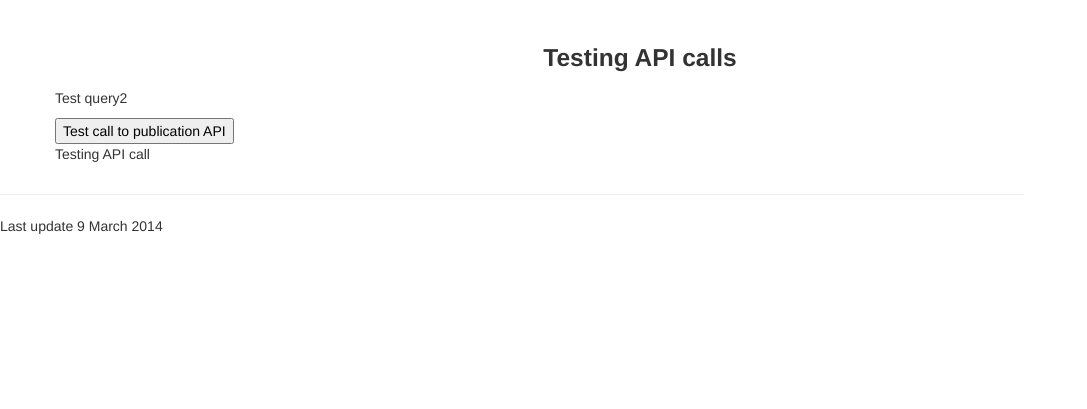
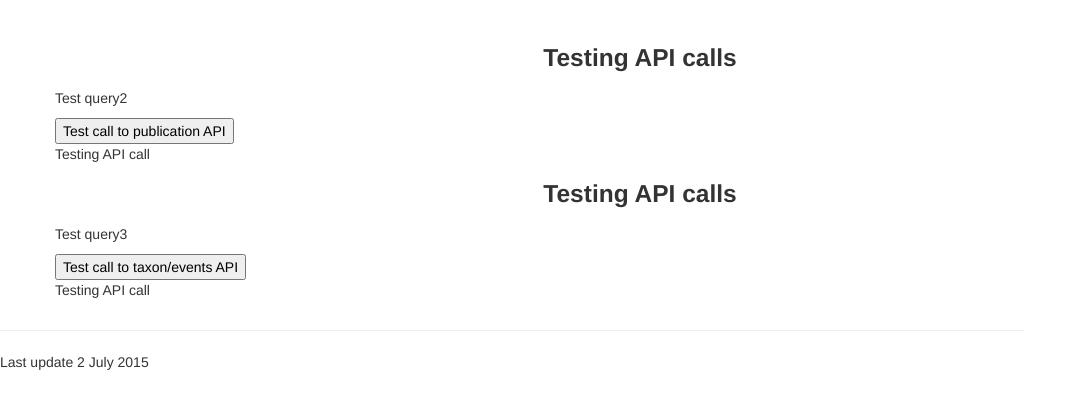
Before and after one commit to pmidford/Spider-Behavior, a web app: page /pages/testing.html in a window 1280 px wide. Shown: the part 298-707 px from the top of the page, without its empty margins (0-1087 px from the left). Run offline with its HTML, style and script files only (its server is not run), Linux system fonts and the light colour scheme; data that the repository does not hold is empty; some libraries are stand-ins or nearby versions.

Commit message:
add new testing button for events

```diff
--- a/src/main/webapp/pages/testing.html
+++ b/src/main/webapp/pages/testing.html
@@ -67,13 +67,17 @@
           <p id="test_query2">Test query2</p>
           <button id="API_button2">Test call to publication API</button>
           <p id="service_test2">Testing API call</p>
+          <h3>Testing API calls</h3>
+          <p id="test_query3">Test query3</p>
+          <button id="API_button3">Test call to taxon/events API</button>
+          <p id="service_test3">Testing API call</p>
         </div>
       </div>
     </section>
   </div>
   <hr/>
   <footer>
-    <p>Last update 9 March 2014</p>
+    <p>Last update 2 July 2015</p>
   </footer>
 
   <script type="text/javascript" src="http://ajax.googleapis.com/ajax/libs/jquery/1.9.1/jquery.min.js">
@@ -116,10 +120,19 @@
        ).done(function(data, testStatus, jqXHR){$("#service_test").html("<p>Test return: </p>"  +  data)})
        .fail(function(jqXHR, textStatus, errorThrown) { alert("error: " + textStatus); });
       });
+    $("#API_button3").click(function(){
+       var urlstr = myhost+"taxon/events?taxon=Leucauge+mariana"
+       $.ajax({
+         url: urlstr,
+         dataType: "text"
+       }
+       ).done(function(data, testStatus, jqXHR){$("#service_test3").html("<p>Test return: </p>"  +  data)})
+       .fail(function(jqXHR, textStatus, errorThrown) { alert("error: " + textStatus); });
+      });
     $("#API_button2").click(function(){
        var urlstr = myhost+"publication"
        $.ajax({
-         url: urlstr,   //"http://arachb.org/publication",
+         url: urlstr,
          dataType: "text",
          accepts: {json: "application/sparql-results+json"},
          type: "get"
```
